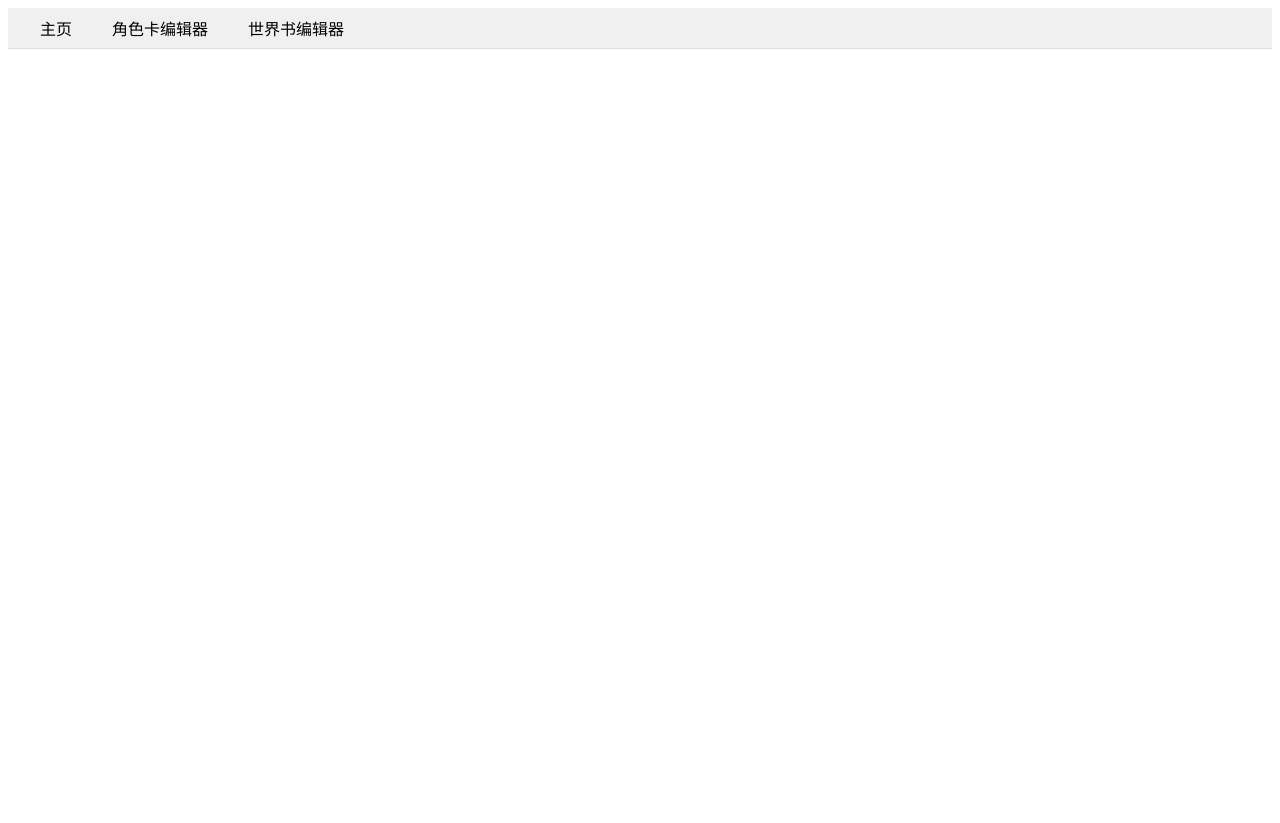
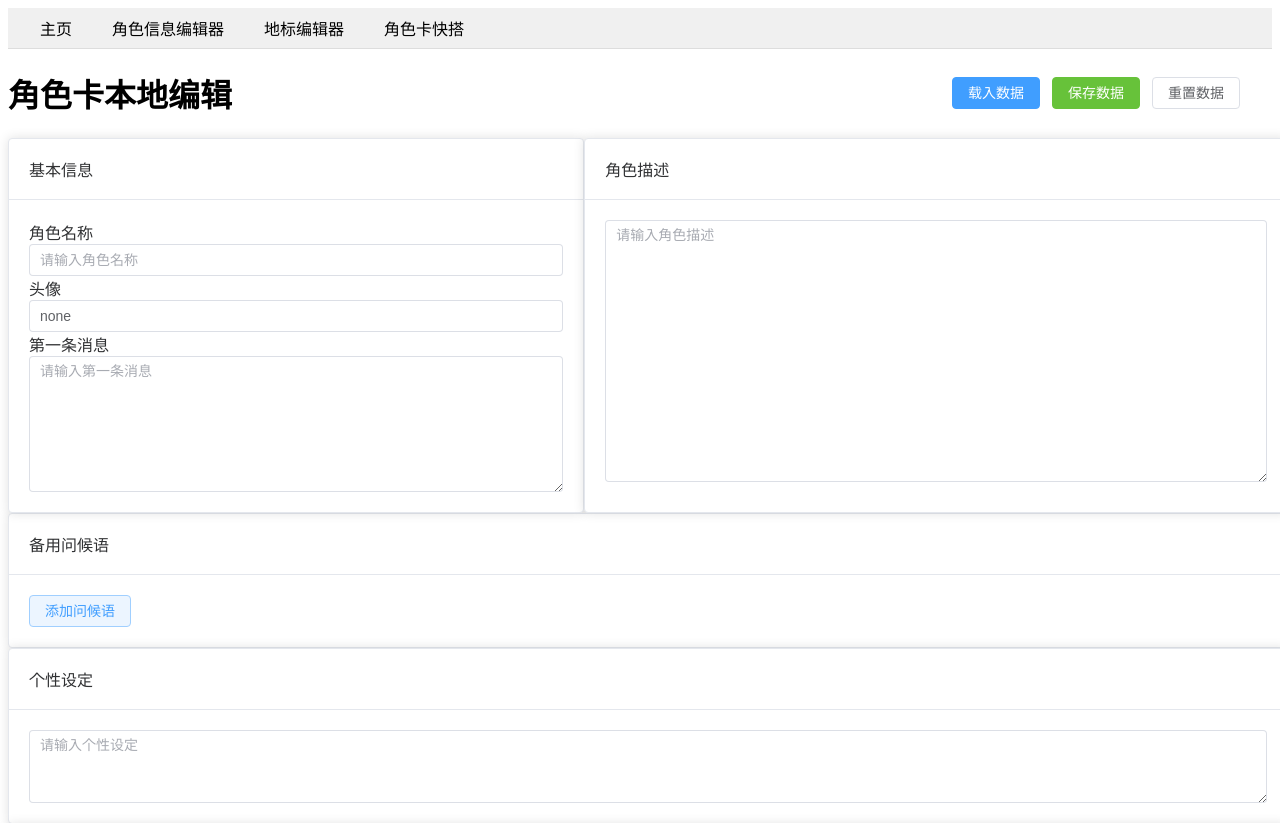
Before and after one commit to awaae001/st_cardplus, a Vue app: page /cardoutput in a window 1280 px wide. Before the commit this address had no page. Shown: the top 823 px of the page. Built offline with nearby package versions, Linux system fonts and the light colour scheme.

Commit message:
feat(menu): 更新菜单项名称并添加新功能
- 将"角色卡编辑器"更名为"角色信息编辑器"
- 将"世界书编辑器"更名为"地标编辑器"
- 新增"角色卡快搭"功能
- 更新相关组件标题和按钮文本
- 在路由中添加新页面 CardOutput

```diff
--- a/src/App.vue
+++ b/src/App.vue
@@ -6,8 +6,9 @@ import { RouterView } from 'vue-router'
     <div class="layout-container">
     <div class="menu-bar">
       <div class="menu-item" @click="$router.push('/')">主页</div>
-      <div class="menu-item" @click="$router.push('/card')">角色卡编辑器</div>
-      <div class="menu-item" @click="$router.push('/world')">世界书编辑器</div>
+      <div class="menu-item" @click="$router.push('/card')">角色信息编辑器</div>
+      <div class="menu-item" @click="$router.push('/world')">地标编辑器</div>
+      <div class="menu-item" @click="$router.push('/cardoutput')">角色卡快搭</div>
       <!-- <div class="menu-item" @click="handleSave">保存</div>
       <div class="menu-item" @click="handleLoad">加载</div> -->
     </div>
--- a/src/components/CharacterCardEditor.vue
+++ b/src/components/CharacterCardEditor.vue
@@ -1,15 +1,15 @@
 <template>
   <div class="p-4 bg-gray-100 min-h-screen">
     <div id="tiltleMain">
-      <h1 class="text-2xl font-bold mb-4">角色卡编辑器</h1>
+      <h1 class="text-2xl font-bold mb-4">角色信息编辑器</h1>
       <div class="btnSL">
         <el-button type="success" @click="loadCharacterCard">
           <Icon icon="material-symbols:folder-open-outline-sharp" width="18" height="18" style="margin-right: 4px;" />
-          加载角色卡
+          加载 json
         </el-button>
         <el-button type="primary" @click="saveCharacterCard">
           <Icon icon="material-symbols:file-save-outline" width="18" height="18" style="margin-right: 4px;" />
-          保存角色卡
+          保存 json
         </el-button>
       </div>
     </div>
--- /dev/null
+++ b/src/components/CharacterCradOutput.vue
@@ -0,0 +1,245 @@
+<template>
+  <div class="p-4 bg-gray-100 min-h-screen">
+    <!-- Title and Buttons -->
+    <div id="tiltleMain">
+      <h1 class="text-2xl font-bold">角色卡本地编辑</h1>
+      <div class="btnSL">
+        <el-button @click="loadData" type="primary">载入数据</el-button>
+        <el-button @click="saveData" type="success">保存数据</el-button>
+        <el-button @click="resetData" plain>重置数据</el-button>
+      </div>
+    </div>
+
+    <!-- Individual Cards -->
+    <div style="display: flex;">
+      <el-card style="width: 45%;">
+        <template #header>
+          <span>基本信息</span>
+        </template>
+        <span>角色名称
+          <el-input v-model="characterData.name" placeholder="请输入角色名称" /></span>
+        <span>头像
+          <el-input v-model="characterData.avatar" placeholder="请输入头像地址" /></span>
+        <span>第一条消息</span>
+        <el-input type="textarea" v-model="characterData.first_mes" :rows="6" placeholder="请输入第一条消息" />
+      </el-card>
+
+      <el-card style="width: 55%;">
+        <template #header>
+          <span>角色描述</span>
+        </template>
+        <el-input type="textarea" v-model="characterData.description" :rows="12" placeholder="请输入角色描述" />
+      </el-card>
+    </div>
+
+    <el-card class="mb-4">
+      <template #header>
+        <span>备用问候语</span>
+      </template>
+      <div v-for="(greeting, index) in characterData.data.alternate_greetings" :key="index" class="mb-2">
+        <el-input type="textarea" v-model="characterData.data.alternate_greetings[index]" :rows="3"
+          placeholder="请输入备用问候语（支持换行）">
+          <template #append>
+            <el-button @click="removeGreeting(index)" type="danger" :icon="Delete" />
+          </template>
+        </el-input>
+      </div>
+      <el-button @click="addGreeting" type="primary" plain>添加问候语</el-button>
+    </el-card>
+
+    <el-card class="mb-4">
+      <template #header>
+        <span>个性设定</span>
+      </template>
+      <el-input type="textarea" v-model="characterData.personality" :rows="3" placeholder="请输入个性设定" />
+    </el-card>
+
+    <el-card class="mb-4">
+      <template #header>
+        <span>情景设定</span>
+      </template>
+      <el-input type="textarea" v-model="characterData.scenario" :rows="3" placeholder="请输入情景设定（可选）" />
+    </el-card>
+
+    <el-card class="mb-4">
+      <template #header>
+        <span>对话示例</span>
+      </template>
+      <el-input type="textarea" v-model="characterData.mes_example" :rows="3" placeholder="请输入对话示例" />
+    </el-card>
+
+    <el-card class="mb-4">
+      <template #header>
+        <span>发言频率</span>
+      </template>
+      <el-slider v-model="characterData.talkativeness" :min="0" :max="1" :step="0.1" show-input />
+    </el-card>
+
+    <el-card class="mb-4">
+      <template #header>
+        <span>是否收藏</span>
+      </template>
+      <el-switch v-model="characterData.fav" />
+    </el-card>
+
+    <el-card class="mb-4">
+      <template #header>
+        <span>标签</span>
+      </template>
+      <el-select v-model="characterData.tags" multiple allow-create filterable placeholder="请选择或输入标签" class="w-full" />
+    </el-card>
+
+    <el-card class="mb-4">
+      <span>角色备注</span>
+      <el-input type="textarea" v-model="characterData.data.extensions.depth_prompt.prompt" :rows="2"
+        placeholder="请输入角色备注" />
+      <span>备注深度</span>
+      <el-input-number v-model="characterData.data.extensions.depth_prompt.depth" :min="0" />
+    </el-card>
+  </div>
+</template>
+
+<script setup>
+import { ref } from 'vue'
+import { ElMessage } from 'element-plus'
+import { Delete } from '@element-plus/icons-vue'
+
+// Initial data structure
+const initialData = {
+  name: '',
+  description: '',
+  personality: '',
+  scenario: '',
+  first_mes: '',
+  mes_example: '',
+  avatar: 'none',
+  talkativeness: 0.5,
+  fav: false,
+  tags: [],
+  spec: 'chara_card_v3',
+  spec_version: '3.0',
+  data: {
+    name: '',
+    description: '',
+    personality: '',
+    scenario: '',
+    first_mes: '',
+    mes_example: '',
+    tags: [],
+    alternate_greetings: [],
+    extensions: {
+      talkativeness: '0.5',
+      fav: false,
+      depth_prompt: {
+        prompt: '',
+        depth: 4,
+        role: 'system'
+      },
+      world: ''
+    },
+    group_only_greetings: [],
+    creator_notes: '',
+    system_prompt: '',
+    post_history_instructions: '',
+    creator: '',
+    character_version: ''
+  },
+  creatorcomment: ''
+}
+
+const characterData = ref({ ...initialData })
+
+// Add a new alternate greeting
+const addGreeting = () => {
+  characterData.value.data.alternate_greetings.push('')
+}
+
+// Remove an alternate greeting
+const removeGreeting = (index) => {
+  characterData.value.data.alternate_greetings.splice(index, 1)
+}
+
+// Reset all data to initial state
+const resetData = () => {
+  characterData.value = { ...initialData }
+  ElMessage.success('数据已重置')
+}
+
+// Updated save logic
+const saveData = () => {
+  // Synchronize top-level fields with nested data object
+  const syncedData = {
+    ...characterData.value,
+    data: {
+      ...characterData.value.data,
+      name: characterData.value.name,
+      description: characterData.value.description,
+      personality: characterData.value.personality,
+      scenario: characterData.value.scenario,
+      first_mes: characterData.value.first_mes,
+      mes_example: characterData.value.mes_example,
+      tags: characterData.value.tags,
+      extensions: {
+        ...characterData.value.data.extensions,
+        talkativeness: characterData.value.talkativeness.toString(),
+        fav: characterData.value.fav
+      }
+    }
+  }
+
+  // Convert to JSON and trigger download
+  const jsonStr = JSON.stringify(syncedData, null, 2)
+  const blob = new Blob([jsonStr], { type: 'application/json' })
+  const url = URL.createObjectURL(blob)
+  const a = document.createElement('a')
+  a.href = url
+  a.download = `character_${Date.now()}.json`
+  document.body.appendChild(a)
+  a.click()
+  document.body.removeChild(a)
+  URL.revokeObjectURL(url)
+  ElMessage.success('数据已保存为JSON文件')
+}
+
+// Load data from a JSON file
+const loadData = () => {
+  const input = document.createElement('input')
+  input.type = 'file'
+  input.accept = '.json'
+  input.onchange = (e) => {
+    const file = e.target.files[0]
+    if (!file) return
+
+    const reader = new FileReader()
+    reader.onload = (e) => {
+      try {
+        const data = JSON.parse(e.target.result)
+        characterData.value = { ...initialData, ...data } // Merge with initial data to ensure structure
+        ElMessage.success('数据导入成功')
+      } catch (error) {
+        ElMessage.error('文件格式错误，请选择有效的JSON文件')
+      }
+    }
+    reader.readAsText(file)
+  }
+  input.click()
+}
+</script>
+
+
+<style scoped>
+.container {
+  max-width: 800px;
+}
+
+#tiltleMain {
+  display: flex;
+  justify-content: space-between;
+}
+
+.btnSL {
+  display: flex;
+  align-items: center;
+  margin-right: 48px;
+}
+</style>
--- a/src/components/WorldEditor.vue
+++ b/src/components/WorldEditor.vue
@@ -1,15 +1,15 @@
 <template>
   <div class="p-4 bg-gray-100 min-h-screen">
     <div id="tiltleMain">
-      <h1 class="text-2xl font-bold mb-4">世界书编辑器</h1>
+      <h1 class="text-2xl font-bold mb-4">地标编辑器</h1>
       <div class="btnSL">
         <el-button type="success" @click="loadWorld">
           <Icon icon="material-symbols:folder-open-outline-sharp" width="18" height="18" style="margin-right: 4px;" />
-          加载世界书
+          加载 json
         </el-button>
         <el-button type="primary" @click="saveWorld">
           <Icon icon="material-symbols:file-save-outline-sharp" width="18" height="18" style="margin-right: 4px;" />
-          保存世界书
+          保存 json
         </el-button>
       </div>
     </div>
--- /dev/null
+++ b/src/pages/CardOutput.vue
@@ -0,0 +1,16 @@
+<template>
+    <div class="card-page">
+      <CharacterCradOutput />
+    </div>
+  </template>
+
+  <script setup lang="ts">
+  import CharacterCradOutput from '../components/CharacterCradOutput.vue'
+  </script>
+
+  <style scoped>
+  .card-page {
+    width: 100%;
+    height: 100%;
+  }
+  </style>
--- a/src/router/index.ts
+++ b/src/router/index.ts
@@ -2,6 +2,7 @@ import { createRouter, createWebHistory } from 'vue-router'
 import HomePage from '../pages/HomePage.vue'
 import CardPage from '../pages/CardPage.vue'
 import WorldPage from '../pages/WorldPage.vue'
+import CardOutput from '../pages/CardOutput.vue'
 
 const router = createRouter({
   //设置URL为history模式
@@ -21,6 +22,11 @@ const router = createRouter({
       path: '/world',
       name: 'world',
       component: WorldPage
+    },
+    {
+      path:'/cardoutput',
+      name:'cardoutput',
+      component:CardOutput
     }
   ]
 })
```
